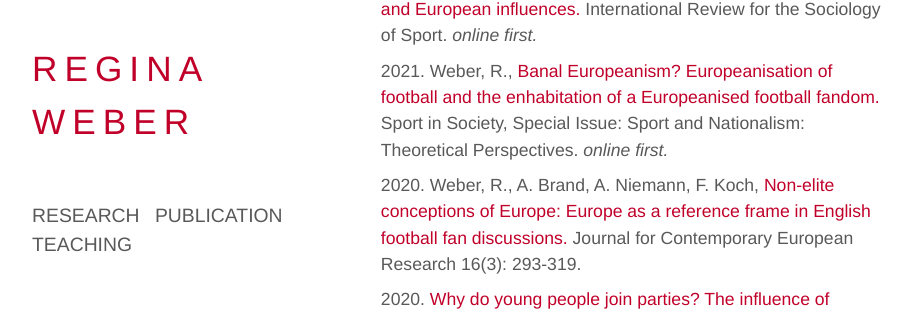
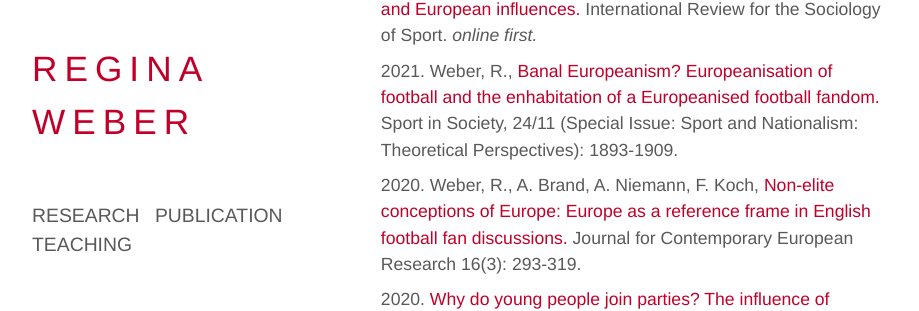
Before and after one commit to robertocabreratapia/robertocabreratapia.github.io, a Jekyll site: the page built from publication.html, in a window 1280 px wide and 900 px high, scrolled down 588 px. Shown: the part 147-458 px from the top of the window, without its empty margins (178-1097 px from the left). Built offline with Jekyll 4.4.1, drawn with Linux system fonts in a browser that asks for light colours.

Commit message:
Update publication.html

```diff
--- a/publication.html
+++ b/publication.html
@@ -13,7 +13,7 @@ layout: default
 <ul>
  <li>2021. Weber, R., A. Brand, F. Koch, A. Niemann, <a href="https://www.tandfonline.com/doi/full/10.1080/16138171.2021.1974220">A European Mind? Europeanisation of football fan discussions in online message boards.</a> European Journal for Sport and Society. <em>online first.</em></li>
  <li>2021. Weber, R., A. Brand, F. Koch, A. Niemann, <a href="https://journals.sagepub.com/doi/full/10.1177/10126902211028147">Cosmopolitans and communitarians. A typology of football fans between national and European influences.</a> International Review for the Sociology of Sport. <em>online first.</em></li>
- <li>2021. Weber, R., <a href="https://www.tandfonline.com/doi/abs/10.1080/17430437.2021.1893697?journalCode=fcss20">Banal Europeanism? Europeanisation of football and the enhabitation of a Europeanised football fandom.</a> Sport in Society, Special Issue: Sport and Nationalism: Theoretical Perspectives. <em>online first.</em></li>
+ <li>2021. Weber, R., <a href="https://www.tandfonline.com/doi/abs/10.1080/17430437.2021.1893697?journalCode=fcss20">Banal Europeanism? Europeanisation of football and the enhabitation of a Europeanised football fandom.</a> Sport in Society, 24/11 (Special Issue: Sport and Nationalism: Theoretical Perspectives): 1893-1909.</li>
  <li>2020. Weber, R., A. Brand, A. Niemann, F. Koch, <a href="https://doi.org/10.30950/jcer.v16i3.1089">Non-elite conceptions of Europe: Europe as a reference frame in English football fan discussions.</a> Journal for Contemporary European Research 16(3): 293-319.</li>
  <li>2020. <a href="http://journals.sagepub.com/doi/abs/10.1177/1354068818792576">Why do young people join parties? The influence of individual resources on motivation</a>. Party Politics 26(4): 496–509.</li>
  <li>2017. Jungblut, J., R. Weber, <a href="https://www.nomos-elibrary.de/10.5771/0044-3360-2017-2-115/karriereschmieden-und-jugendorganisationen-jahrgang-64-2017-heft-2?hitid=0&amp;search-click">Karriereschmieden und Jugendorganisationen? Die Rolle von Parteijugendorganisationen am Beispiel der Jusos in der SPD</a>, Zeitschrift für Politik 64(2): 115-142.</li>
```
